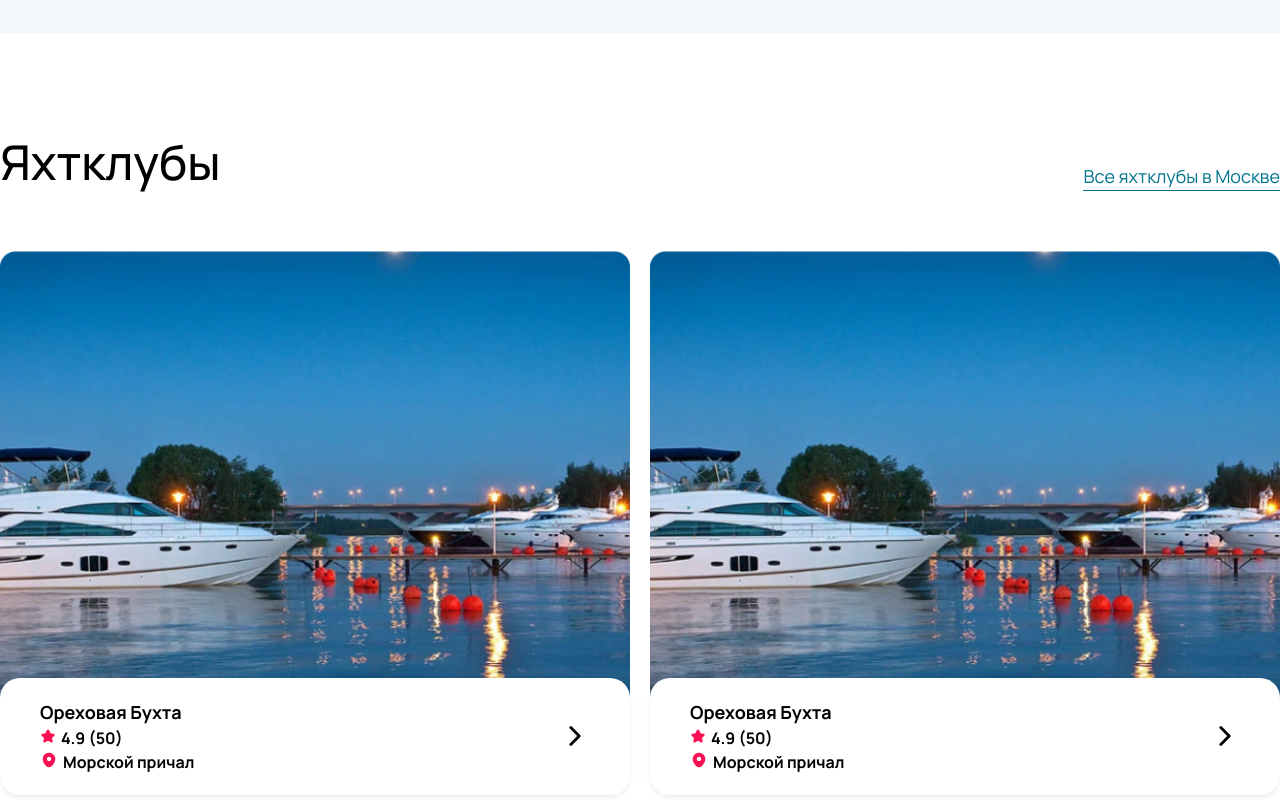
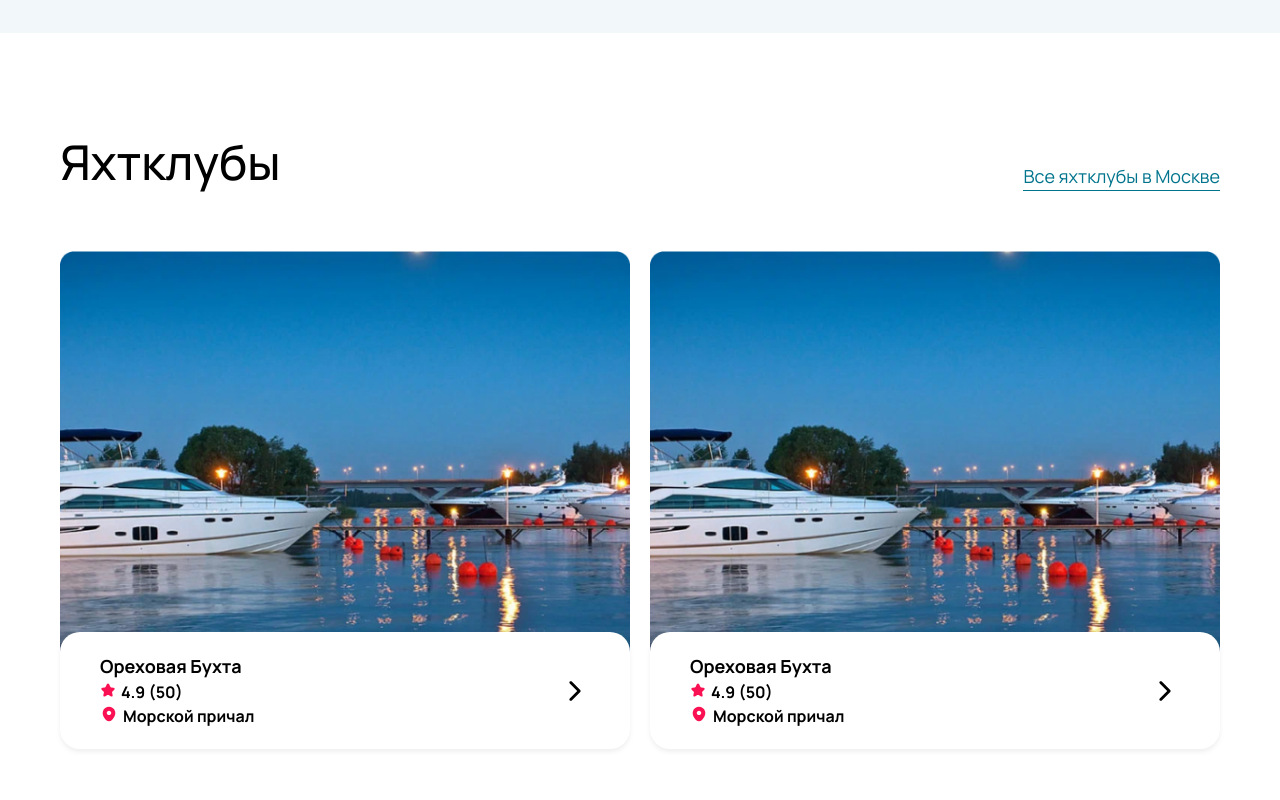
Before and after one commit to IvanSR01/boatd, a Next.js app: page / in a window 1280 px wide. Shown: the part 3160-3960 px from the top of the page. Built offline with nearby package versions, Linux system fonts and the light colour scheme.

Commit message:
Use wrapper for clubs

```diff
--- a/src/screens/home/Home.tsx
+++ b/src/screens/home/Home.tsx
@@ -56,6 +56,7 @@ const Home: FC<TypePropsHome> = () => {
         </div>
       </Wrapper>
       <Workshops />
+      <Wrapper>
         <div className={styles.container}>
           <div className={clsx(styles.section, styles.mb, styles.mt)}>
             <div className={styles.heading}>
@@ -69,6 +70,7 @@ const Home: FC<TypePropsHome> = () => {
             <Bottom link="яхтклубы" />
           </div>
         </div>
+      </Wrapper>
       {/* <MySlider/> */}
       <Footer />
     </div>
```
Lines whose indentation alone changed are shown as unchanged.
